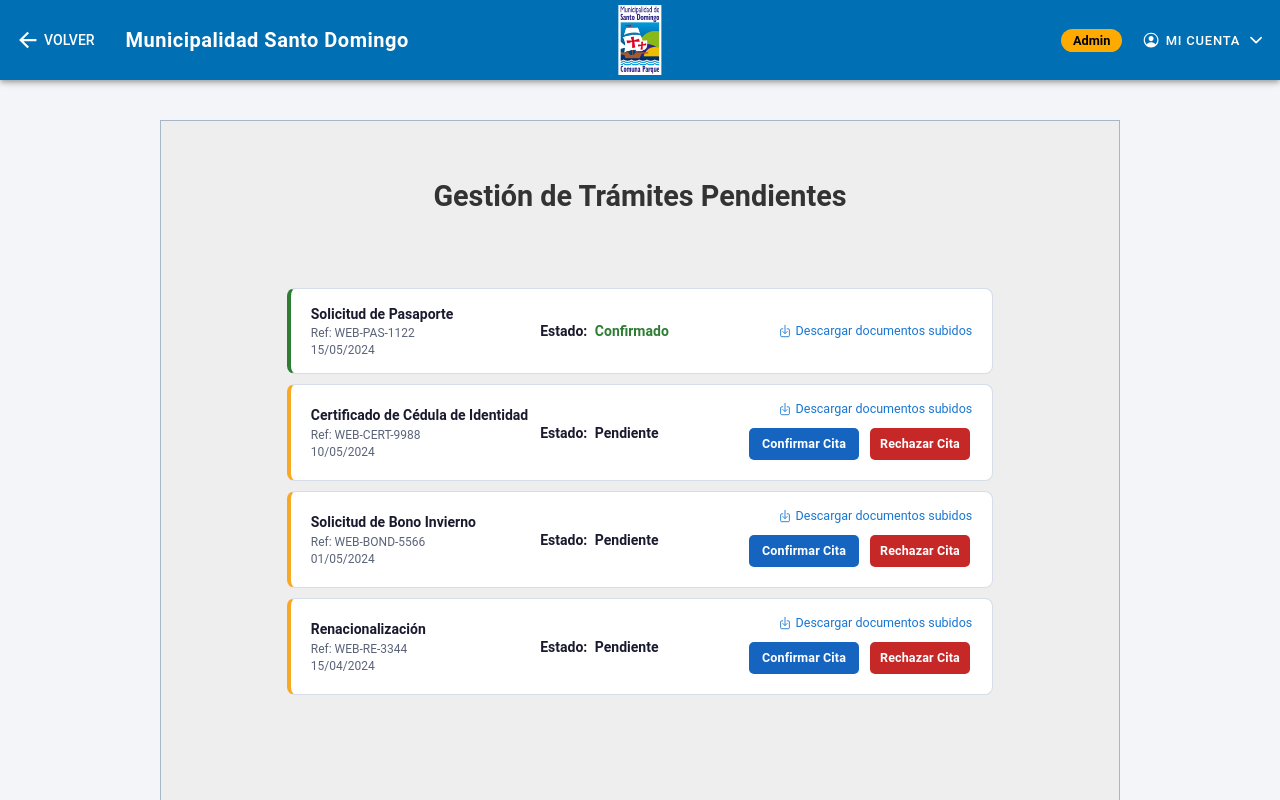
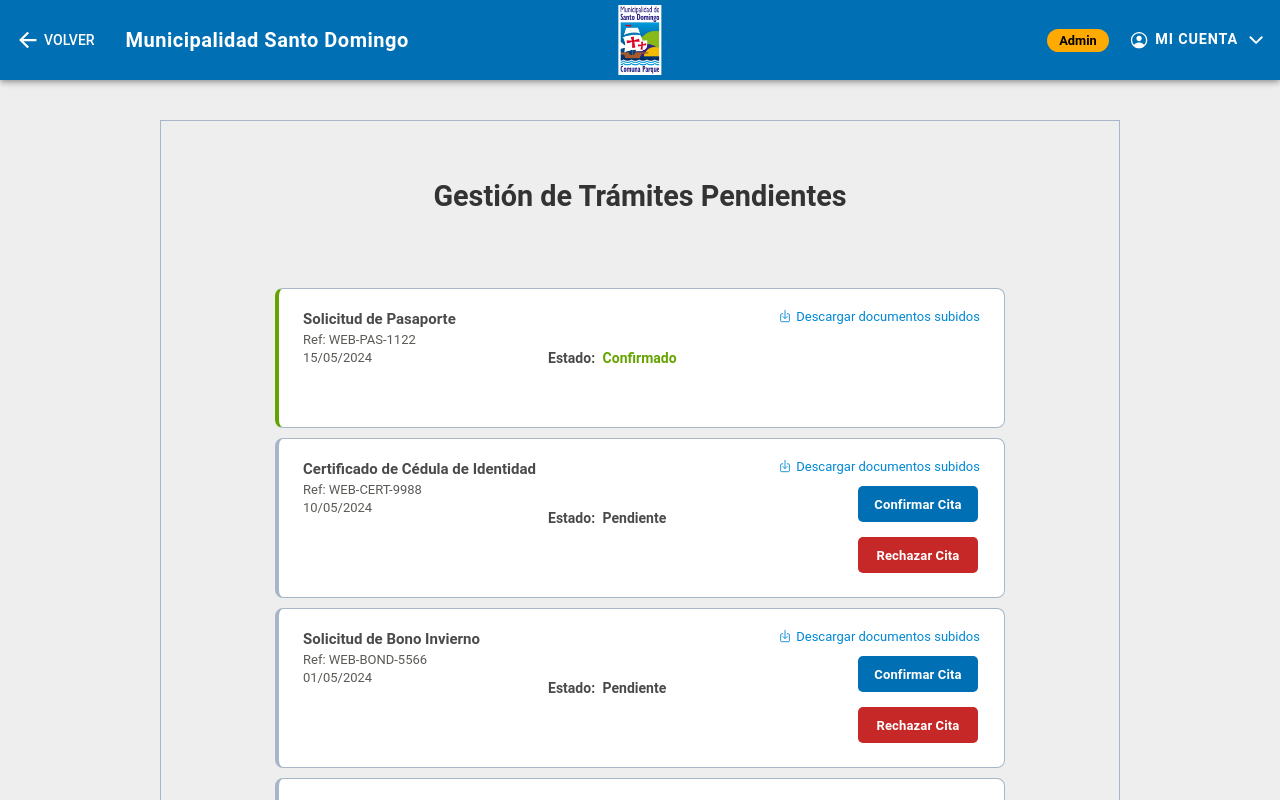
Before and after one commit to JavierBor/web-y-movil, a React (Vite) app: page /admin/pendientes in a window 1280 px wide. Built offline with nearby package versions, Linux system fonts and the light colour scheme.

Commit message:
colores corregidos y tamaño aumentado pa q no se vea tan chico omggg

```diff
--- a/src/App.tsx
+++ b/src/App.tsx
@@ -26,6 +26,7 @@ import GestionTramites from './pages/GestionTramites';
 import EnviarAvisos from './pages/EnviarAvisos';
 import MisTramites from './pages/MisTramites';
 import MisNotificaciones from './pages/MisNotificaciones';
+import AdminAlerts from './pages/AdminAlerts';
 
 setupIonicReact();
 
@@ -51,7 +52,7 @@ const App: React.FC = () => (
         {/* Menú admin */}
         <Route path="/AdminMenu" component={AdminMenu} exact />
         <Route path="/admin/gestion" component={Tramites} exact />
-        <Route path="/admin/avisos" component={EnviarAvisos} exact />
+        <Route path="/admin/avisos" component={AdminAlerts} exact />
         <Route path="/admin/pendientes" component={GestionTramites} exact />
       </IonRouterOutlet>
     </IonReactRouter>
--- a/src/pages/GestionTramites.css
+++ b/src/pages/GestionTramites.css
@@ -1,28 +1,23 @@
-/* ─────────────────────────────────────────
-   GestionTramites.css
-   Paleta municipal azul #1565C0
-   Ionic 7 + React + TypeScript
-───────────────────────────────────────── */
 
 :root {
-  --muni-blue: #1565C0;
-  --muni-blue-dark: #0D47A1;
-  --muni-blue-light: #1976D2;
-  --muni-surface: #f4f5f8;
-  --muni-card-bg: #ffffff;
-  --muni-border: #d6dce8;
-  --muni-text-primary: #1a1a2e;
-  --muni-text-secondary: #5a6378;
-  --muni-text-placeholder: #9ea8bd;
+  --muni-blue: #006FB3;
+  --muni-blue-dark: #005a8c;
+  --muni-blue-light: #0088d4;
+  --muni-surface: #EEEEEE;
+  --muni-card-bg: #FFFFFF;
+  --muni-border: #A8B7C7;
+  --muni-text-primary: #2E2E2C;
+  --muni-text-secondary: #4A4A4A;
+  --muni-text-placeholder: #99A3AB;
 
   /* Estados */
-  --color-confirmado: #2E7D32;
-  --color-pendiente: #1a1a2e;
+  --color-confirmado: #65A400;
+  --color-pendiente: #2E2E2C;
   --color-rechazado: #B71C1C;
 
   /* Botones */
-  --btn-confirmar-bg: #1565C0;
-  --btn-confirmar-hover: #0D47A1;
+  --btn-confirmar-bg: #006FB3;
+  --btn-confirmar-hover: #005a8c;
   --btn-rechazar-bg: #C62828;
   --btn-rechazar-hover: #B71C1C;
 
@@ -38,7 +33,7 @@
 .gestion-header {
   --background: var(--muni-blue);
   --color: #ffffff;
-  box-shadow: 0 2px 8px rgba(21, 101, 192, 0.25);
+  box-shadow: 0 2px 8px rgba(0, 111, 179, 0.25);
 }
 
 .gestion-toolbar {
@@ -114,7 +109,6 @@
   margin: 0 auto;
 }
 
-/* Título de sección (visible en web) */
 .section-title {
   font-size: 20px;
   font-weight: 700;
@@ -131,10 +125,11 @@
   border-radius: var(--card-radius);
   display: grid;
   grid-template-columns: 1fr 180px 240px;
-  align-items: center;
+  align-items: stretch;
   gap: 12px;
-  padding: 16px 20px;
+  padding: 20px 24px;
   margin-bottom: 10px;
+  min-height: 140px;
   transition: box-shadow 0.18s ease;
 }
 
@@ -142,13 +137,12 @@
   box-shadow: 0 2px 10px rgba(0, 0, 0, 0.08);
 }
 
-/* Borde lateral según estado */
 .tramite-card.borde-confirmado {
   border-left: 4px solid var(--color-confirmado);
 }
 
 .tramite-card.borde-pendiente {
-  border-left: 4px solid #F9A825;
+  border-left: 4px solid #A8B7C7;
 }
 
 .tramite-card.borde-rechazado {
@@ -163,21 +157,16 @@
 }
 
 .t-nombre {
-  font-size: 14px;
+  font-size: 15px;
   font-weight: 700;
   color: var(--muni-text-primary);
   margin: 0;
   line-height: 1.35;
 }
 
-.t-ref {
-  font-size: 12px;
-  color: var(--muni-text-secondary);
-  margin: 0;
-}
-
+.t-ref,
 .t-fecha {
-  font-size: 12px;
+  font-size: 13px;
   color: var(--muni-text-secondary);
   margin: 0;
 }
@@ -224,7 +213,7 @@
 }
 
 .link-descargar {
-  font-size: 12.5px;
+  font-size: 13px;
   color: var(--muni-blue-light);
   text-decoration: none;
   display: flex;
@@ -252,7 +241,6 @@
   justify-content: flex-end;
 }
 
-/* Botón Confirmar */
 .btn-confirmar {
   --background: var(--btn-confirmar-bg);
   --background-activated: var(--btn-confirmar-hover);
@@ -264,15 +252,14 @@
   --padding-top: 6px;
   --padding-bottom: 6px;
   --box-shadow: none;
-  font-size: 12.5px;
+  font-size: 13px;
   font-weight: 600;
   text-transform: none;
   letter-spacing: 0.01em;
-  height: 32px;
-  min-width: 110px;
+  height: 36px;
+  min-width: 120px;
 }
 
-/* Botón Rechazar */
 .btn-rechazar {
   --background: var(--btn-rechazar-bg);
   --background-activated: var(--btn-rechazar-hover);
@@ -284,12 +271,12 @@
   --padding-top: 6px;
   --padding-bottom: 6px;
   --box-shadow: none;
-  font-size: 12.5px;
+  font-size: 13px;
   font-weight: 600;
   text-transform: none;
   letter-spacing: 0.01em;
-  height: 32px;
-  min-width: 100px;
+  height: 36px;
+  min-width: 120px;
 }
 
 .mini-spinner {
@@ -310,7 +297,7 @@
 
 .empty-icon {
   font-size: 48px;
-  color: #c5cdd8;
+  color: #A8B7C7;
 }
 
 /* ── RESPONSIVE: TABLET ── */
@@ -408,11 +395,22 @@
     --muni-border: #3a405a;
     --muni-text-primary: #e8ecf4;
     --muni-text-secondary: #9aa3bc;
-    --color-confirmado: #66BB6A;
+    --color-confirmado: #81C784;
     --color-rechazado: #EF5350;
+    --color-pendiente: #9aa3bc;
+    --btn-confirmar-bg: #006FB3;
+    --btn-confirmar-hover: #005a8c;
   }
 
   .tramite-card {
     box-shadow: 0 1px 6px rgba(0, 0, 0, 0.25);
   }
+
+  .tramite-card.borde-pendiente {
+    border-left-color: #5d6480;
+  }
+
+  .empty-icon {
+    color: #5d6480;
+  }
 }
--- a/src/pages/MisNotificaciones.css
+++ b/src/pages/MisNotificaciones.css
@@ -1,32 +1,28 @@
-/* ─────────────────────────────────────────
-   MisNotificaciones.css
-   Vista usuario — Mis Notificaciones Pendientes
-   Ionic 7 + React + TypeScript
-───────────────────────────────────────── */
 
 :root {
-  --muni-blue: #1565C0;
-  --muni-blue-dark: #0D47A1;
-  --muni-blue-light: #1976D2;
-  --muni-surface: #f4f5f8;
-  --muni-card-bg: #ffffff;
-  --muni-border: #d6dce8;
-  --muni-text-primary: #1a1a2e;
-  --muni-text-secondary: #5a6378;
-  --muni-text-muted: #9ea8bd;
+  /* ── Paleta unificada ── */
+  --muni-blue: #006FB3;
+  --muni-blue-dark: #005a8c;
+  --muni-blue-light: #0088d4;
+  --muni-surface: #EEEEEE;
+  --muni-card-bg: #FFFFFF;
+  --muni-border: #A8B7C7;
+  --muni-text-primary: #4A4A4A;
+  --muni-text-secondary: #5A5B57;
+  --muni-text-muted: #A8B7C7;   /* mismo que el borde */
 
-  /* Tipos de notificación */
+  /* Tipos de notificación (se mantienen los colores semánticos) */
   --urgente-color: #B71C1C;
   --urgente-borde: #EF5350;
   --urgente-icono: #C62828;
-  --cita-color: #1565C0;
-  --cita-icono: #1565C0;
+  --cita-color: #006FB3;        /* ahora el azul nuevo */
+  --cita-icono: #006FB3;
   --aprobado-color: #2E7D32;
   --aprobado-icono: #388E3C;
   --mensaje-color: #546E7A;
   --mensaje-icono: #607D8B;
 
-  /* Barra de progreso urgente */
+  /* Barra de progreso urgente (sin cambios) */
   --barra-bg: #FFCDD2;
   --barra-fill-start: #EF5350;
   --barra-fill-end: #B71C1C;
@@ -34,15 +30,14 @@
   --card-radius: 8px;
 }
 
-/* ── PAGE ── */
+
 .notif-page {
   background: var(--muni-surface);
 }
 
-/* ── HEADER ── */
 .notif-header {
   --background: var(--muni-blue);
-  box-shadow: 0 2px 8px rgba(21, 101, 192, 0.25);
+  box-shadow: 0 2px 8px rgba(21, 111, 179, 0.25);
 }
 
 .notif-toolbar {
@@ -124,9 +119,10 @@
   border-radius: var(--card-radius);
   display: grid;
   grid-template-columns: 210px 1fr 230px;
-  align-items: center;
+  align-items: stretch;
   gap: 0;
   margin-bottom: 10px;
+  min-height: 150px;
   overflow: hidden;
   transition: box-shadow 0.18s ease;
 }
@@ -143,7 +139,7 @@
 
 /* ── COL INFO ── */
 .notif-col-info {
-  padding: 18px 16px;
+  padding: 20px 18px;
   border-right: 1px solid var(--muni-border);
   align-self: stretch;
   display: flex;
@@ -153,7 +149,7 @@
 }
 
 .notif-nombre {
-  font-size: 13.5px;
+  font-size: 14px;
   font-weight: 700;
   color: var(--muni-text-primary);
   margin: 0;
@@ -162,18 +158,18 @@
 
 .notif-ref,
 .notif-fecha {
-  font-size: 11.5px;
+  font-size: 12px;
   color: var(--muni-text-secondary);
   margin: 0;
   margin-top: 3px;
 }
 
-/* ── COL ÍCONO CENTRAL ── */
+
 .notif-col-icono {
   display: flex;
   align-items: center;
   justify-content: center;
-  padding: 16px 12px;
+  padding: 18px 14px;
   align-self: stretch;
 }
 
@@ -295,7 +291,7 @@
 
 /* ── COL ACCIÓN ── */
 .notif-col-accion {
-  padding: 18px 16px;
+  padding: 20px 18px;
   border-left: 1px solid var(--muni-border);
   align-self: stretch;
   display: flex;
@@ -305,7 +301,7 @@
 }
 
 .notif-mensaje {
-  font-size: 13px;
+  font-size: 13.5px;
   color: var(--muni-text-primary);
   margin: 0;
   line-height: 1.45;
@@ -322,11 +318,11 @@
   --padding-top: 7px;
   --padding-bottom: 7px;
   --box-shadow: 0 2px 6px rgba(21, 101, 192, 0.25);
-  font-size: 12.5px;
+  font-size: 13px;
   font-weight: 600;
   text-transform: none;
   letter-spacing: 0.01em;
-  height: 34px;
+  height: 36px;
   align-self: flex-start;
 }
 
--- a/src/pages/MisTramites.css
+++ b/src/pages/MisTramites.css
@@ -1,15 +1,11 @@
-/* ─────────────────────────────────────────
-   MisTramites.css
-   Vista de usuario — Mis Trámites Pendientes
-   Ionic 7 + React + TypeScript
-───────────────────────────────────────── */
+
 
 :root {
   --muni-blue: #006FB3;
-  --muni-blue-dark: #0D47A1;
-  --muni-blue-light: #0088d4;
-  --muni-surface: #f4f5f8;
-  --muni-card-bg: #ffffff;
+  --muni-blue-dark: #005a8c;      /* derivado del azul principal */
+  --muni-blue-light: #0088d4;     /* derivado */
+  --muni-surface: #EEEEEE;
+  --muni-card-bg: #FFFFFF;
   --muni-border: #A8B7C7;
   --muni-text-primary: #2E2E2C;
   --muni-text-secondary: #8E98A0;
@@ -17,9 +13,9 @@
 
   /* Stepper */
   --step-completado: #006FB3;
-  --step-activo: #F57C00;       /* naranja — acción requerida */
-  --step-error: #9E9E9E;        /* gris con X */
-  --step-pendiente: #aab8c8;    /* gris inactivo */
+  --step-activo: #F57C00;
+  --step-error: #9E9E9E;          /* gris para error */
+  --step-pendiente: #A8B7C7;
   --step-line-active: #006FB3;
   --step-line-inactive: #A8B7C7;
   --step-icon-completado: #006FB3;
@@ -122,10 +118,11 @@
   border-radius: var(--card-radius);
   display: grid;
   grid-template-columns: 200px 1fr 220px;
-  align-items: center;
+  align-items: stretch;
   gap: 16px;
-  padding: 18px 20px;
+  padding: 20px 24px;
   margin-bottom: 10px;
+  min-height: 140px;
   transition: box-shadow 0.18s ease;
 }
 
@@ -143,7 +140,7 @@
 }
 
 .mt-nombre {
-  font-size: 14px;
+  font-size: 15px;
   font-weight: 700;
   color: var(--muni-text-primary);
   margin: 0;
@@ -152,7 +149,7 @@
 
 .mt-ref,
 .mt-fecha {
-  font-size: 12px;
+  font-size: 13px;
   color: var(--muni-text-secondary);
   margin: 0;
   margin-top: 3px;
@@ -230,7 +227,7 @@
   flex-direction: column;
   align-items: center;
   text-align: center;
-  font-size: 10.5px;
+  font-size: 11px;
   line-height: 1.3;
   color: var(--muni-text-secondary);
   min-height: 28px;
```
